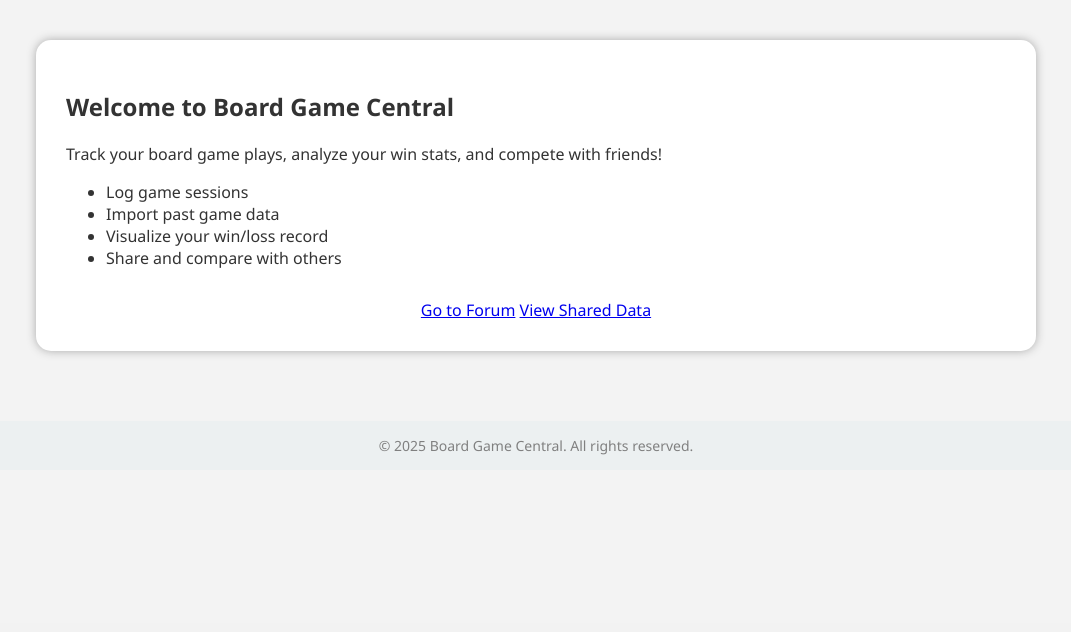
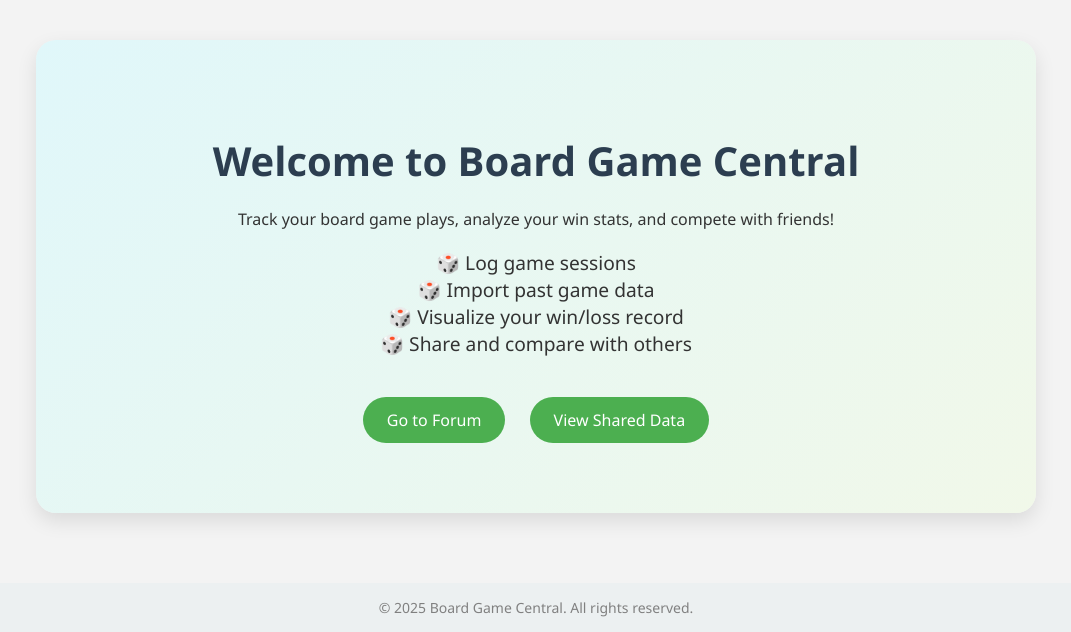
Before and after one commit to TheDoctorZoose/CITS3403-Agile-Project, a Flask app: page / in a window 1280 px wide. Shown: the part 177-809 px from the top of the page, without its empty margins (104-1175 px from the left). Before the commit the page ends 632 px from the top, so only its background shows below. Run offline with Flask 3, Linux system fonts and the light colour scheme.

Commit message:
Update index.css
Signed-off-by: MasterLu0309 <167738226+MasterLu0309@users.noreply.github.com>

```diff
--- a/app/static/css/index.css
+++ b/app/static/css/index.css
@@ -230,3 +230,82 @@ body.dark-mode .submit {
 body.dark-mode a {
     color: #99c9ff;
 }
+
+.intro {
+    text-align: center;
+    padding: 60px 20px;
+    background: linear-gradient(135deg, #e0f7fa, #f1f8e9);
+    border-radius: 20px;
+    box-shadow: 0 8px 20px rgba(0, 0, 0, 0.1);
+    animation: fadeIn 1s ease-out;
+  }
+
+  .intro h2 {
+    font-size: 2.5rem;
+    margin-bottom: 20px;
+    color: #2c3e50;
+  }
+
+  .intro ul {
+    list-style: none;
+    font-size: 1.2rem;
+    padding-left: 0;
+    margin-bottom: 30px;
+  }
+
+  .intro ul li::before {
+    content: "🎲 ";
+  }
+
+  .rounded-btn {
+    background-color: #4caf50;
+    color: white;
+    padding: 12px 24px;
+    border-radius: 50px;
+    text-decoration: none;
+    margin: 10px;
+    display: inline-block;
+    transition: transform 0.3s, background-color 0.3s;
+  }
+
+  .rounded-btn:hover {
+    background-color: #388e3c;
+    transform: scale(1.05);
+  }
+
+  .feature-section {
+    margin-top: 60px;
+    padding: 40px 20px;
+    background-color: #fff3e0;
+    border-radius: 20px;
+    animation: slideUp 1s ease-out;
+    text-align: center;
+  }
+
+  .stats-cards {
+    display: flex;
+    flex-wrap: wrap;
+    justify-content: center;
+    gap: 20px;
+    margin-top: 50px;
+  }
+
+  .card-glass {
+    background-color: rgba(255, 255, 255, 0.8);
+    padding: 20px 30px;
+    border-radius: 16px;
+    box-shadow: 0 4px 12px rgba(0, 0, 0, 0.1);
+    backdrop-filter: blur(6px);
+    min-width: 220px;
+    text-align: center;
+  }
+
+  @keyframes fadeIn {
+    from { opacity: 0; transform: translateY(30px); }
+    to { opacity: 1; transform: translateY(0); }
+  }
+
+  @keyframes slideUp {
+    from { opacity: 0; transform: translateY(50px); }
+    to { opacity: 1; transform: translateY(0); }
+  }
```
